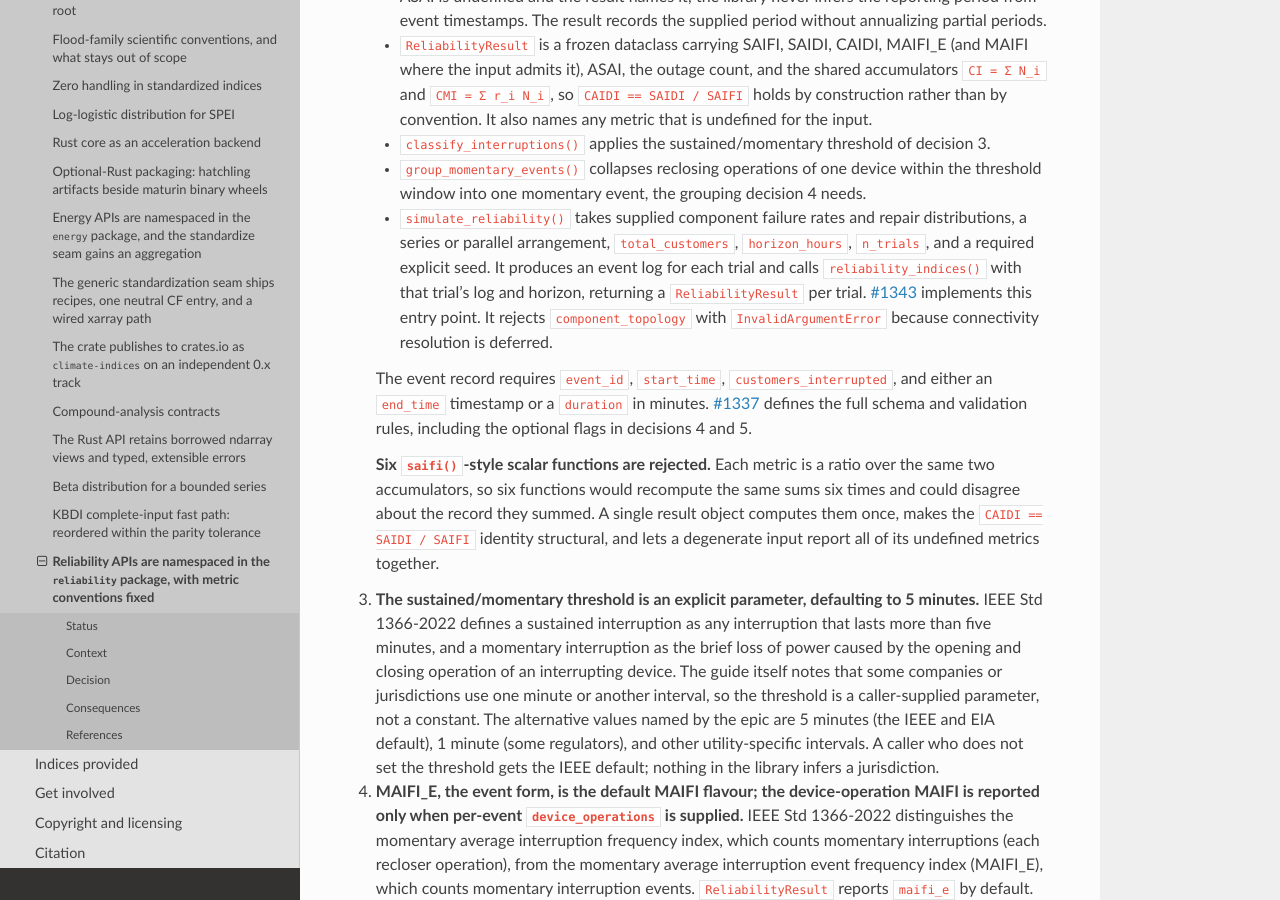
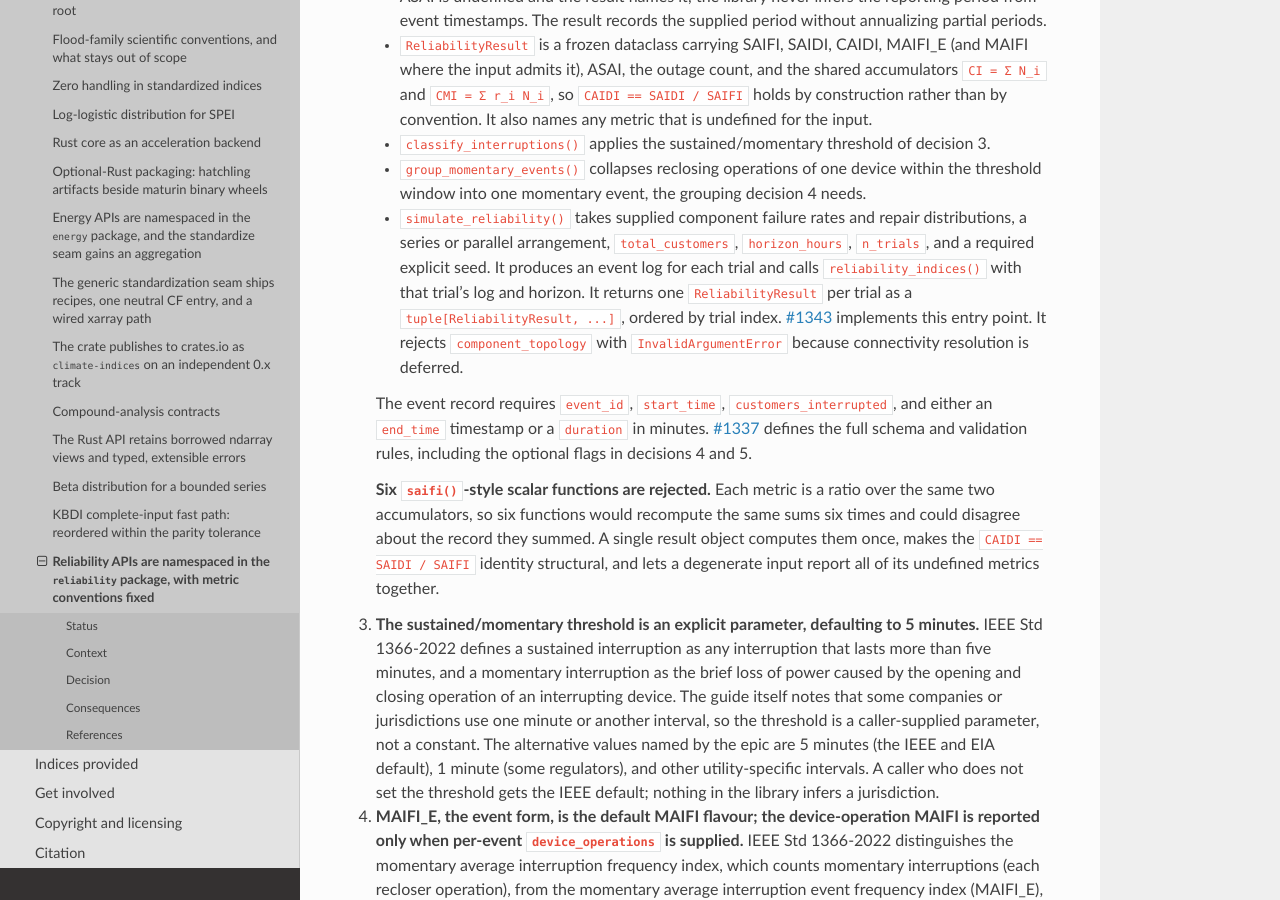
Before and after one commit to monocongo/climate_indices, a Sphinx documentation site: the page built from docs/adr/0026-reliability-module-api-and-conventions.md, in a window 1280 px wide and 900 px high, scrolled down 1705 px. Built offline with Sphinx 7.4.7 and the Read the Docs theme 3.1.0, drawn with Linux system fonts in a browser that asks for light colours; some of the changed text lies outside the part shown.

Commit message:
docs(reliability): address review findings in the reliability fixtures and simulation contract
Add the positive device-operation MAIFI fixture that issue #1336 asks for, and
state the outer return container and trial ordering of `simulate_reliability()`.

Finding: 4437480635, 4437509147
Review-Anchor: https://github.com/monocongo/climate_indices/pull/1526#discussion_r4437480635
Review-Anchor: https://github.com/monocongo/climate_indices/pull/1526#discussion_r4437509147

```diff
--- a/docs/adr/0026-reliability-module-api-and-conventions.md
+++ b/docs/adr/0026-reliability-module-api-and-conventions.md
@@ -91,7 +91,8 @@
      distributions, a series or parallel arrangement, `total_customers`,
      `horizon_hours`, `n_trials`, and a required explicit seed.
      It produces an event log for each trial and calls `reliability_indices()`
-     with that trial's log and horizon, returning a `ReliabilityResult` per trial.
+     with that trial's log and horizon. It returns one `ReliabilityResult` per
+     trial as a `tuple[ReliabilityResult, ...]`, ordered by trial index.
      [#1343](https://github.com/monocongo/climate_indices/issues/1343) implements
      this entry point. It rejects `component_topology` with `InvalidArgumentError`
      because connectivity resolution is deferred.
```
Also changed, not shown: other parts of docs/adr/0026-reliability-module-api-and-conventions.md (+1 -0 lines).
